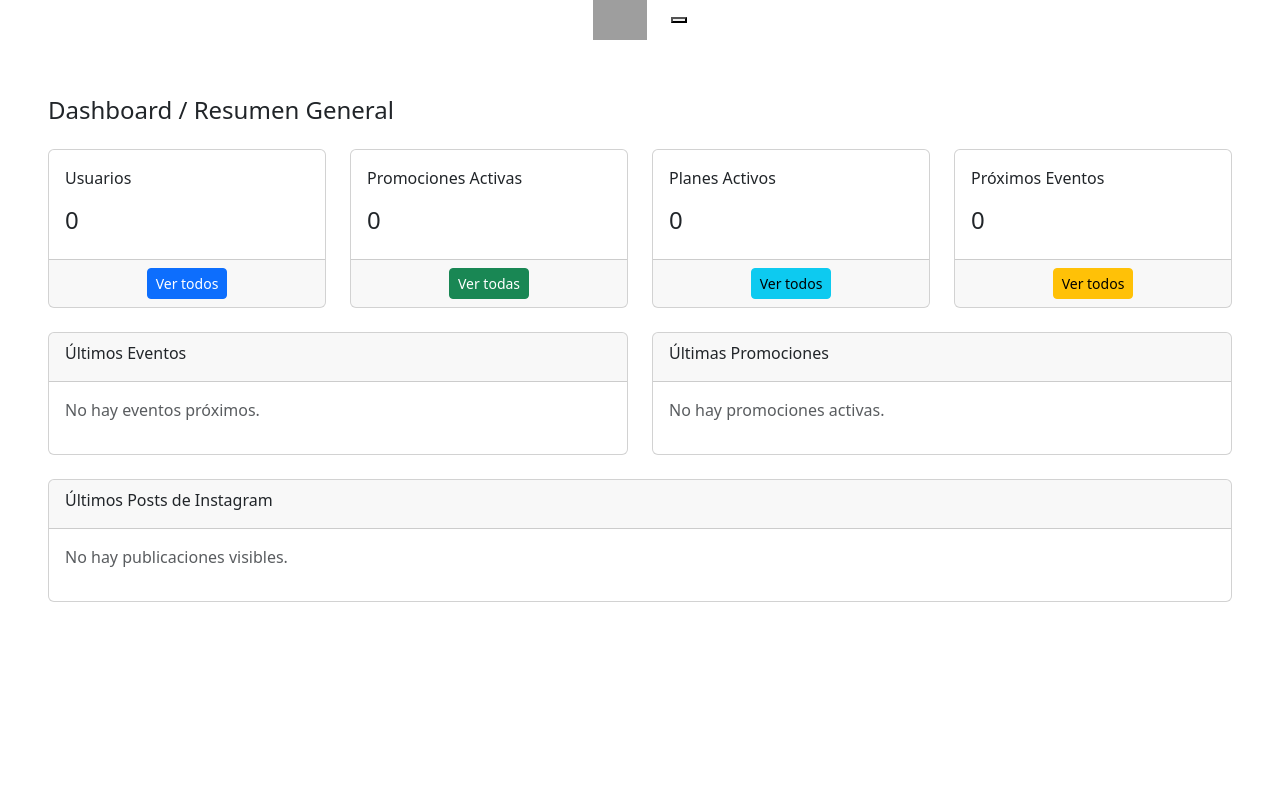
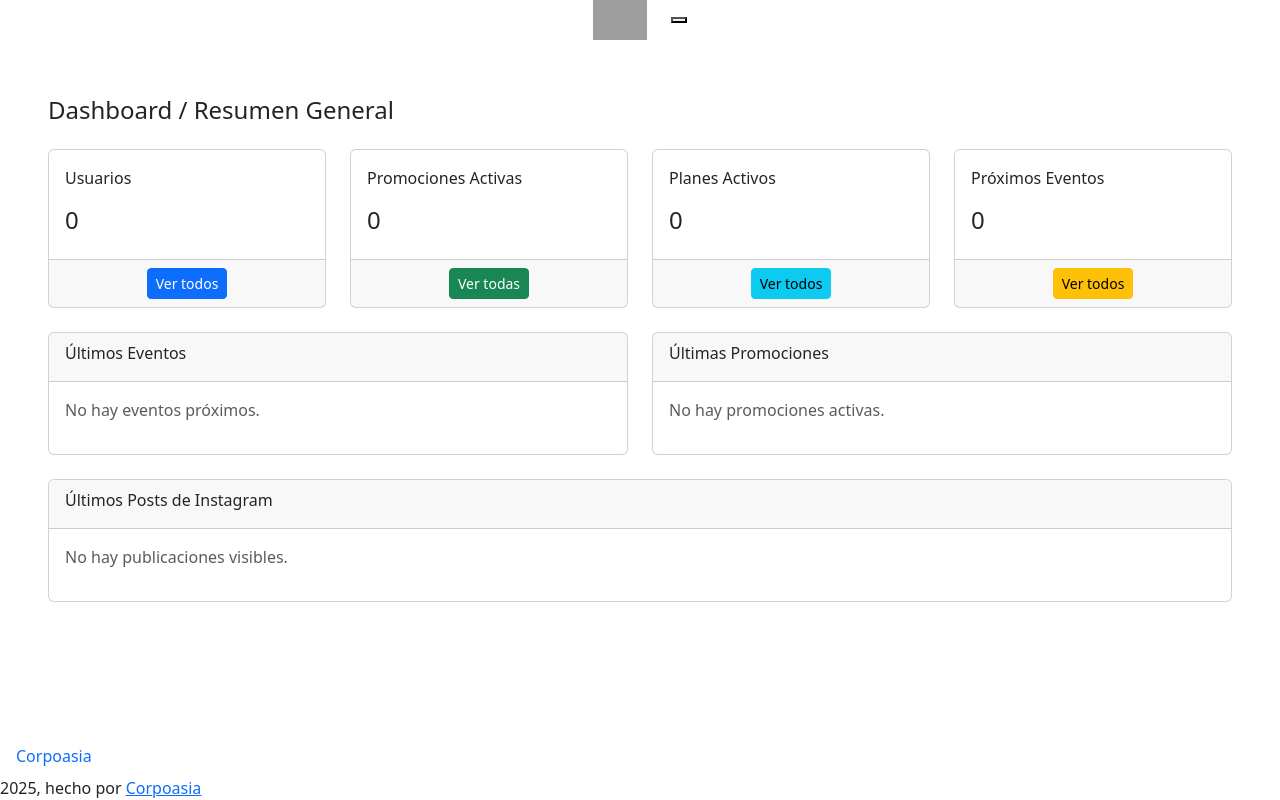
Before and after one commit to FreilaN2/BESTUNE2, a PHP site: page /panelAdmin/index.php in a window 1280 px wide. Run offline with PHP 8.4, Linux system fonts and the light colour scheme; the visitor is signed in with stand-in values (Sample User, id 1); data that the repository does not hold is empty; some libraries are stand-ins or nearby versions; grey boxes are pictures that could not be loaded.

Commit message:
Footer y Header modificados

```diff
--- a/app/views/panelAdmin/Includes/footer.php
+++ b/app/views/panelAdmin/Includes/footer.php
@@ -1,4 +1,5 @@
-<footer class="footer mt-auto">
+<footer class="footer mt-auto fixed-bottom"
+        style="width:100%; left:0; bottom:0; position:fixed; z-index:1000;">
   <div class="container-fluid">
     <nav class="pull-left">
       <ul class="nav">
@@ -10,7 +11,8 @@
       </ul>
     </nav>
     <div class="copyright ml-auto">
-            <?= date('Y') ?>, hecho por <a href="http://www.corpoasia.net/" target="_blank">Corpoasia</a>
+      <?= date('Y') ?>, hecho por
+      <a href="http://www.corpoasia.net/" target="_blank">Corpoasia</a>
     </div>
   </div>
 </footer>
@@ -22,6 +24,5 @@
 <script src="<?= BASE_URL ?>assets/Atlantis-Lite-master/assets/js/plugin/jquery-ui-touch-punch/jquery.ui.touch-punch.min.js"></script>
 <script src="<?= BASE_URL ?>assets/Atlantis-Lite-master/assets/js/plugin/jquery-scrollbar/jquery.scrollbar.min.js"></script>
 <script src="<?= BASE_URL ?>assets/Atlantis-Lite-master/assets/js/atlantis.min.js"></script>
-
 </body>
 </html>
--- a/app/views/panelAdmin/Includes/header.php
+++ b/app/views/panelAdmin/Includes/header.php
@@ -29,10 +29,10 @@
 
       <!-- Navbar sin buscador -->
       <nav class="navbar navbar-header navbar-expand-lg" data-background-color="blue2">
-			<div class="container-fluid">
+        <div class="container-fluid d-flex align-items-center">
 
-				<!-- ENLACES DE NAVEGACIÓN -->
-				<ul class="navbar-nav d-flex flex-row">
+          <!-- ENLACES DE SECCIÓN REPARTIDOS -->
+          <ul class="navbar-nav d-flex flex-row flex-fill justify-content-around">
             <li class="nav-item">
               <a class="nav-link text-white" href="/<?= explode('/', trim(dirname($_SERVER['SCRIPT_NAME']), '/'))[0] ?>/app/views/panelAdmin/usuarios/listar.php">
                 <i class="fas fa-users"></i> Usuarios
@@ -61,7 +61,7 @@
           </ul>
 
           <!-- ÍCONOS DERECHA -->
-				<ul class="navbar-nav topbar-nav ml-md-auto align-items-center">
+          <ul class="navbar-nav topbar-nav align-items-center">
             <li class="nav-item dropdown hidden-caret">
               <ul class="dropdown-menu notif-box animated fadeIn" aria-labelledby="notifDropdown">
                 <li><div class="dropdown-title">No hay notificaciones</div></li>
@@ -74,6 +74,7 @@
               </button>
             </li>
           </ul>
+
         </div>
       </nav>
     </div>
```
Lines whose indentation alone changed are shown as unchanged.
